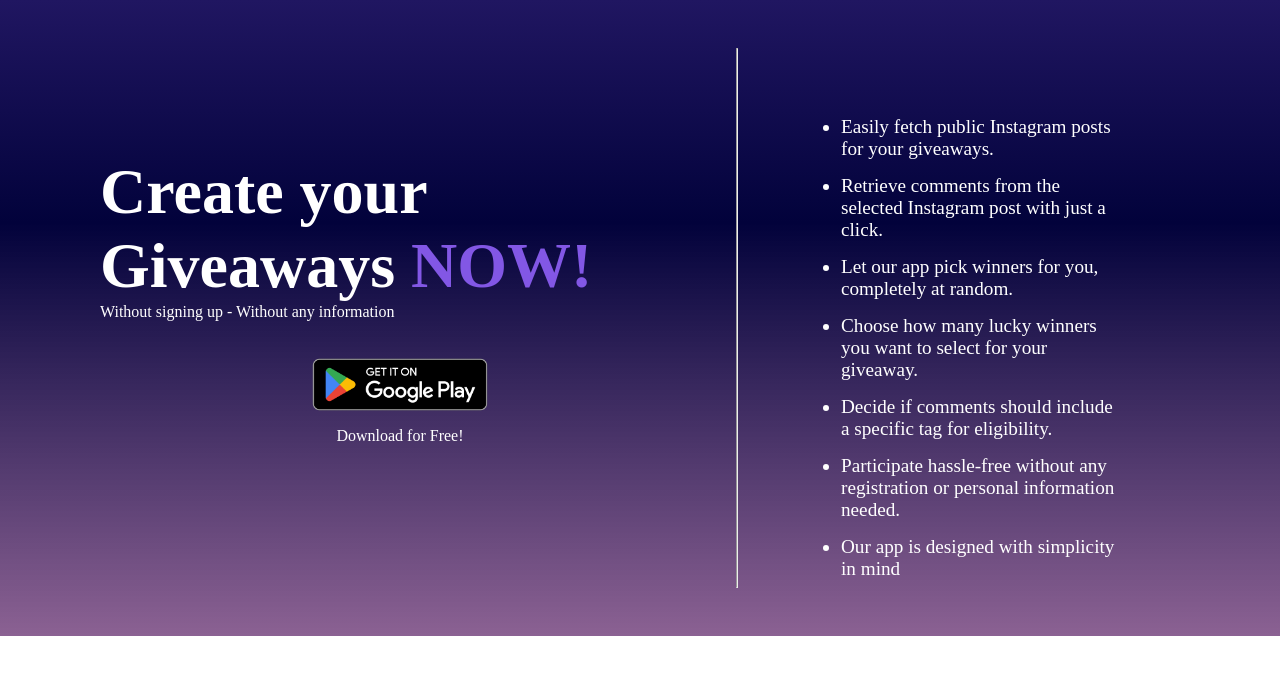
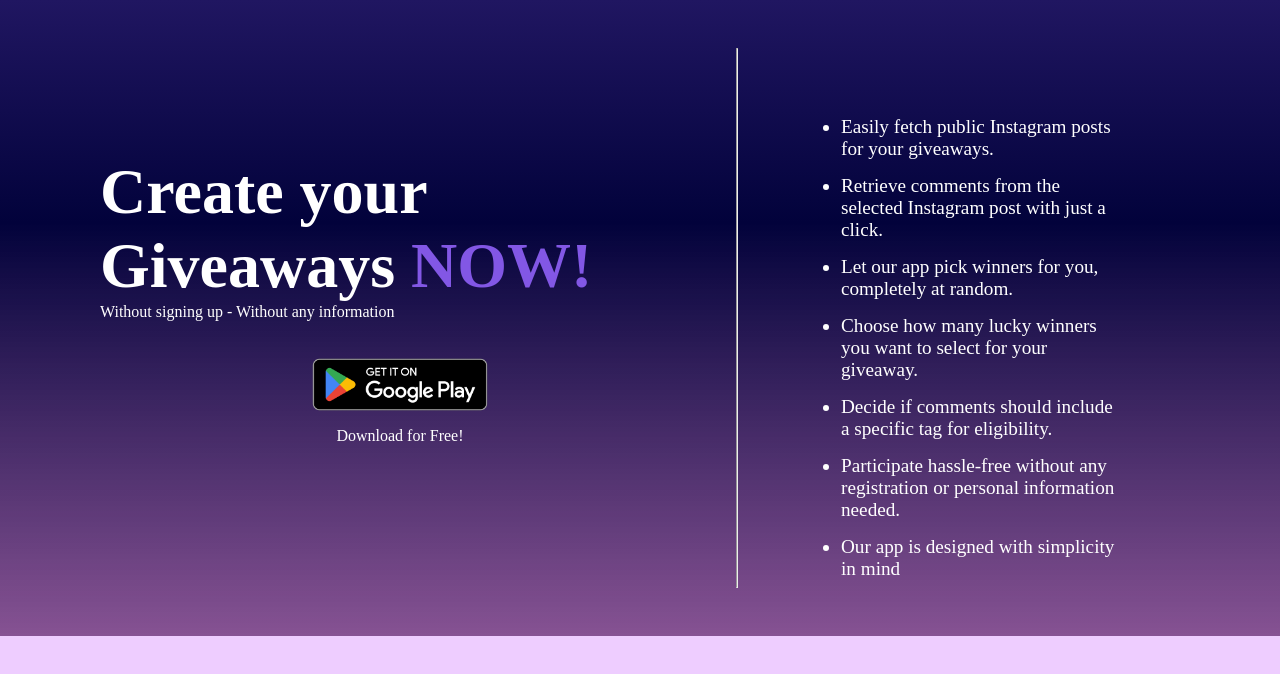
Before and after one commit to KenanAljaber/social-media-giveaway, an Angular app: page / in a window 1280 px wide. Shown: the top 674 px of the page. Built offline with nearby package versions, Linux system fonts and the light colour scheme.

Commit message:
Add the shared module and import it to the app module
Add the primeicons.css import into the general app styles file

```diff
--- a/src/app/app.module.ts
+++ b/src/app/app.module.ts
@@ -5,6 +5,7 @@
 import { AppRoutingModule } from './app-routing.module';
 import { AppComponent } from './app.component';
 import { FetchingModule } from './fetching/fetching.module';
+import { SharedModule } from './shared/shared.module';
 
 @NgModule({
   declarations: [
@@ -14,7 +15,8 @@
     BrowserModule,
     AppRoutingModule,
     FetchingModule,
-    FormsModule
+    FormsModule,
+    SharedModule
 
   ],
   providers: [
--- a/src/styles.scss
+++ b/src/styles.scss
@@ -1,5 +1,6 @@
 /* You can add global styles to this file, and also import other style files */
 @import url('https://fonts.googleapis.com/css2?family=Montserrat+Alternates:ital,wght@0,300;0,400;0,500;0,700;1,300;1,400;1,500&display=swap');
+@import "primeicons/primeicons.css";
 :root {
     --primary-color: #4F2C8A;
     --accent-color: #8257E5;
@@ -9,4 +10,5 @@
   body{
     margin: 0;
     font-family: 'Montserrat';
+    background-color: #eecdff;;
   }
```
Also changed, not shown: src/app/shared/shared.module.ts (added, +13 -0 lines).
